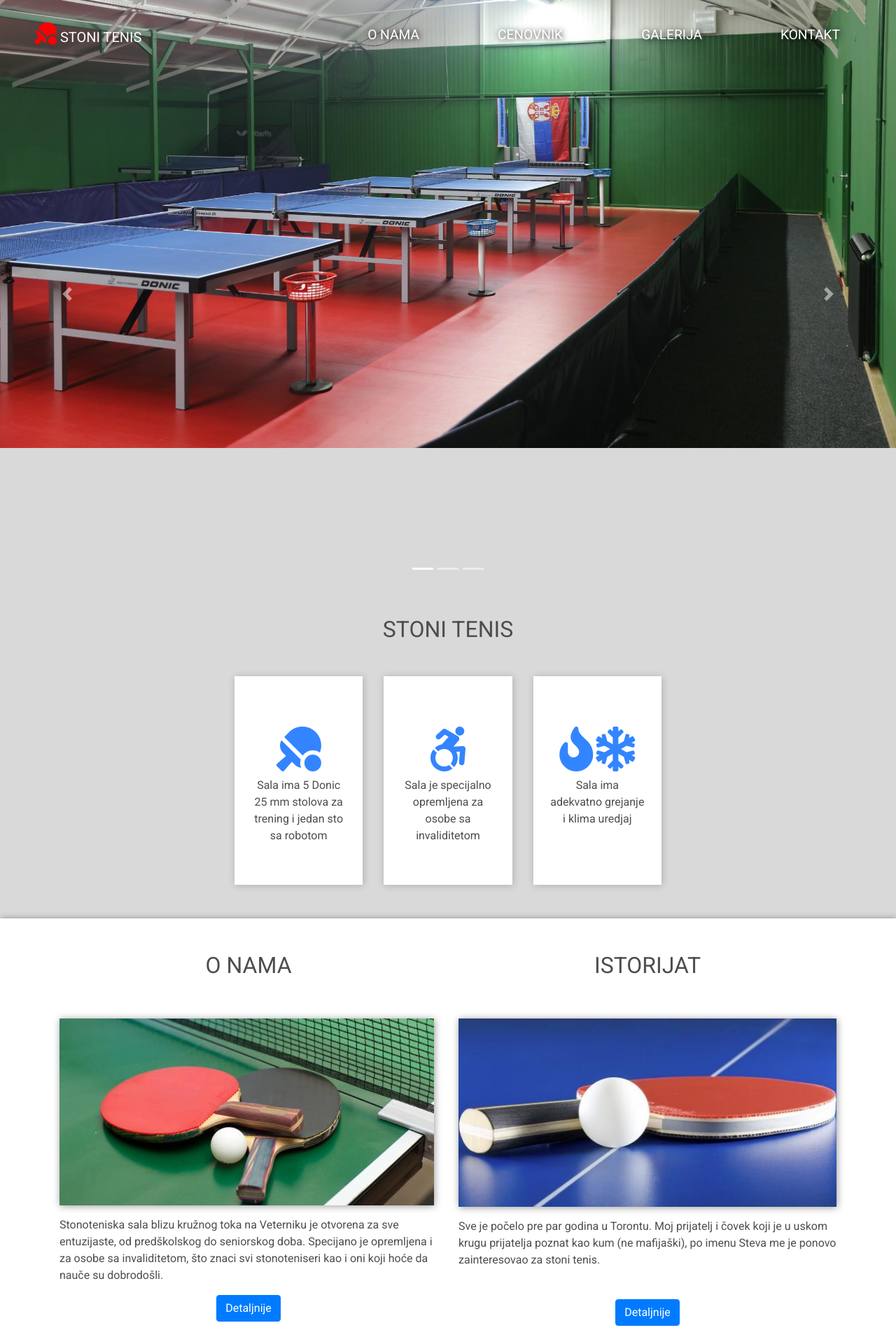
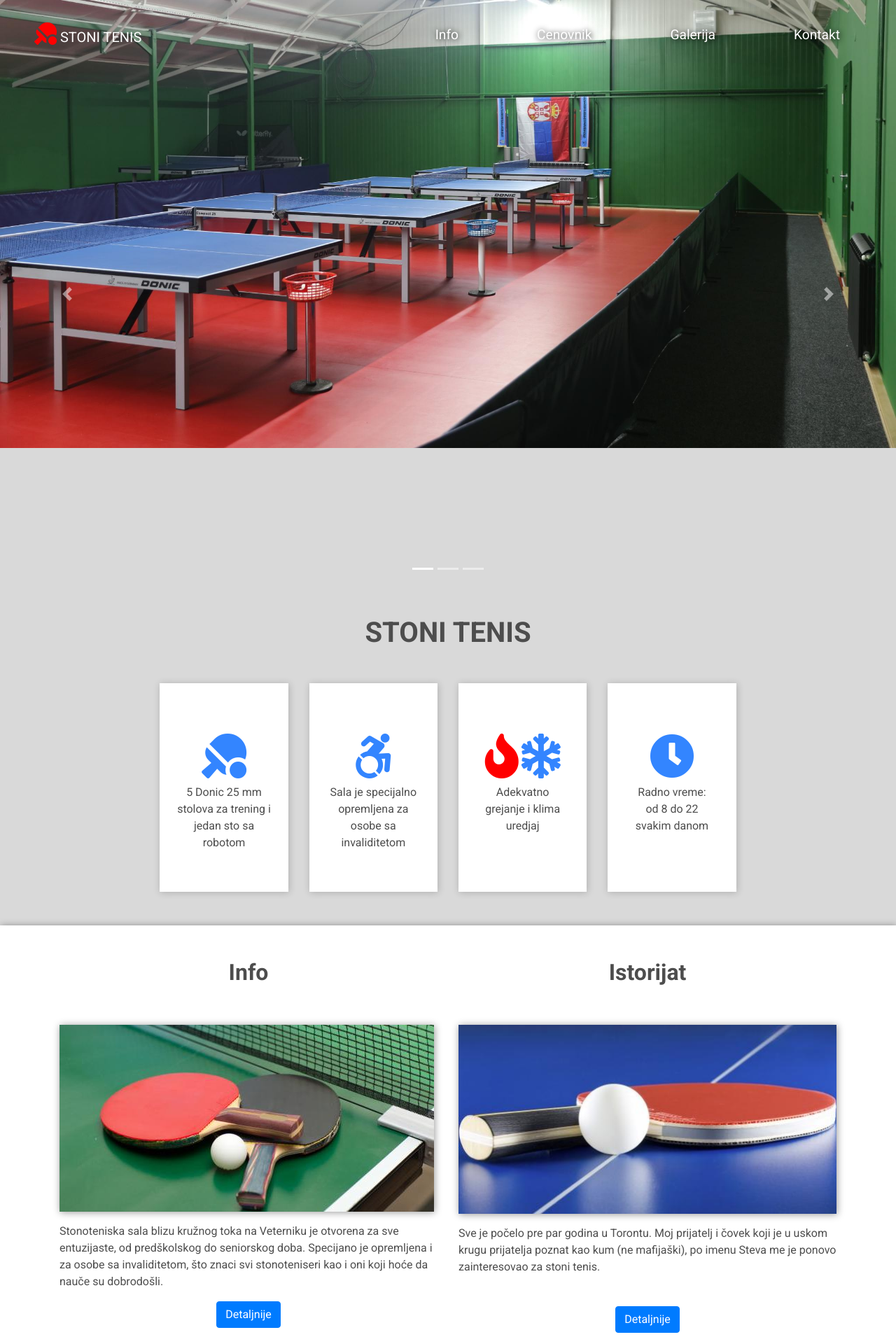
Before and after one commit to bboypamik/stonitenis, a PHP site: page / in a window 1280 px wide. Shown: the top 1920 px of the page at 70% size. Run offline with PHP 8.4, Linux system fonts and the light colour scheme; some libraries are stand-ins or nearby versions.

Commit message:
gotovo još samo m

```diff
--- a/css/styles.css
+++ b/css/styles.css
@@ -2,6 +2,10 @@ body {
 background-color: #d9d9d9;
     font-family: 'Roboto', sans-serif;
     color: #4d4d4d;
+
+}
+body h1,h2 {
+    font-weight: bolder;
 }
 
 body i{
@@ -151,3 +155,7 @@ footer {
 .istorijat button {
     margin-top: 28px;
 }
+
+.vatra {
+    color:red !important;
+}
--- a/index.html
+++ b/index.html
@@ -21,10 +21,10 @@
         <a href="#pocetna" class="navbar-brand logo slide-section"><i class="fas fa-table-tennis"></i> STONI TENIS</a>
         <div class="collapse navbar-collapse">
             <ul class="navbar-nav ml-auto ">
-                <li class="nav-item ml-5 mr-5"><a href="#onama" class="nav-link slide-section">O NAMA</a></li>
-                <li class="nav-item ml-5 mr-5"><a href="#cenovnik" class="nav-link slide-section">CENOVNIK</a></li>
-                <li class="nav-item ml-5 mr-5"><a href="#galerija" class="nav-link slide-section">GALERIJA</a></li>
-                <li class="nav-item ml-5 mr-5"><a href="#kontakt" class="nav-link slide-section">KONTAKT</a></li>
+                <li class="nav-item ml-5 mr-5"><a href="#onama" class="nav-link slide-section">Info</a></li>
+                <li class="nav-item ml-5 mr-5"><a href="#cenovnik" class="nav-link slide-section">Cenovnik</a></li>
+                <li class="nav-item ml-5 mr-5"><a href="#galerija" class="nav-link slide-section">Galerija</a></li>
+                <li class="nav-item ml-5 mr-5"><a href="#kontakt" class="nav-link slide-section">Kontakt</a></li>
 
             </ul>
 
@@ -49,6 +49,7 @@
             <img class="d-block img-fluid" src="images/table_tennis4.jpeg" alt="Third slide">
         </div>
     </div>
+
     <a class="carousel-control-prev" href="#carouselExampleIndicators" role="button" data-slide="prev">
         <span class="carousel-control-prev-icon" aria-hidden="true"></span>
         <span class="sr-only">Previous</span>
@@ -61,9 +62,9 @@
 </div>
 
 <div class="container-fluid text-center usluge pb-5 icons ">
-    <h2 class="mb-5 stoni">STONI TENIS</h2>
+    <h1 class="mb-5 stoni">STONI TENIS</h1>
     <div class="row services wow bounceInUp">
-        <div class="col-3">
+        <div class="col-2">
 
         </div>
         <div class="col-2 text-center">
@@ -72,10 +73,11 @@
 
                 <i class="fas fa-table-tennis"></i>
                 <h3></h3>
-                <p>Sala ima 5 Donic 25 mm stolova za trening i jedan sto sa robotom</p>
+                <p> 5 Donic 25 mm stolova za trening i jedan sto sa robotom</p>
             </div>
             </div>
         </div>
+
         <div class="col-2">
             <div class="box-usluge p-4">
                 <div class="unutra mt-5">
@@ -88,14 +90,24 @@
         <div class="col-2">
             <div class="box-usluge p-4">
                 <div class="unutra mt-5">
-                <i class="fas fa-fire"></i>
-                <i class="fas fa-snowflake"></i>
-                <h3></h3>
-                <p>Sala ima adekvatno grejanje i
-                    klima uredjaj</p>
-            </div>
+                    <i class="fas fa-fire vatra"></i>
+                    <i class="fas fa-snowflake"></i>
+                    <h3></h3>
+                    <p>Adekvatno grejanje i
+                        klima uredjaj</p>
+                </div>
             </div>
         </div>
+        <div class="col-2">
+            <div class="box-usluge p-4">
+                <div class="unutra mt-5">
+                    <i class="fas fa-clock"></i>
+                    <h3></h3>
+                    <p>Radno vreme: <br> od 8 do 22 <br>svakim danom</p>
+                </div>
+            </div>
+        </div>
+
 
     </div>
 </div>
@@ -105,7 +117,7 @@
     <div class="container">
         <div class="row">
             <div class="col-6">
-                <h2 class="text-center pb-5 pt-5">O NAMA</h2>
+                <h2 class="text-center pb-5 pt-5">Info</h2>
                 <div class="aboutUs wow bounceInUp">
                 <img src="images/o_nama.jpg" class="img-fluid mb-3">
                 <p class="">Stonoteniska sala blizu kružnog toka na Veterniku je otvorena za sve entuzijaste, od predškolskog do
@@ -121,7 +133,7 @@
                 </div>
             </div>
             <div class="col-6 istorijat">
-                <h2 class="text-center pb-5 pt-5">ISTORIJAT</h2>
+                <h2 class="text-center pb-5 pt-5">Istorijat</h2>
                 <div class="aboutUs wow bounceInUp">
                 <img src="images/tebale-tenni-istorijat.jpg" height="" class="img-fluid mb-3">
                 <p class="">Sve je počelo pre par godina u Torontu. Moj
@@ -145,7 +157,7 @@
 
                     <!-- Modal Header -->
                     <div class="modal-header">
-                        <h4 class="modal-title">O nama</h4>
+                        <h4 class="modal-title">Info</h4>
                         <button type="button" class="close" data-dismiss="modal">&times;</button>
                     </div>
 
@@ -154,44 +166,45 @@
                         <p>Stonoteniska sala blizu kružnog toka na Veterniku je otvorena za sve entuzijaste, od
                             predškolskog do seniorskog doba.
                             Specijano je opremljena i za osobe sa invaliditetom, što znaci svi stonoteniseri
-                            kao i oni koji hoće da nauče su dobrodošli. Sala ima 5 stolova za trening i jedan sto sa
+                            kao i oni koji hoće da nauče su dobrodošli. <br> <br>Sala ima 5 stolova za trening i jedan sto sa
                             robotom.
                             Moguće su sve konfiguracije stolova od jednog do 3 stola za takmičenja, kao i 4 stola za
                             takmičenja
                             liga. Stolovi su Donic 25 mm, dok je pod višeslojna sportska profesionalna podloga
                             prekrivena sa 4.8
-                            mm Gerflor Taraflex podlogom za stoni tenis sa hladnim varenjem između traka Taraflexa.
+                            mm Gerflor Taraflex podlogom za stoni tenis sa hladnim varenjem između traka Taraflexa. <br><br>
                             Osvetljenje
                             je LED iznad stolova sa 750 luksa bez odsjaja sa stolova. Sto sa robotom ima dva usmerene
                             reflektora
-                            direktno na sto. Sala je opremljena sa dve velike svlačionice sa individualnim ormarićima za
+                            direktno na sto. <br><br> Sala je opremljena sa dve velike svlačionice sa individualnim ormarićima za
                             odlaganje opreme i odeće. WC je po standardima svetske organizacije za osobe sa
                             invaliditetom.
                             Postoji posebna muška ženska svlačionica, kao i WC nadovezan na svlačionicu. U ženskom WC-u
                             postoji
                             i tuš sa odgovarajućom preklopnom stolicom prilegođenom osobama sa invaliditetom. Takođe
                             postoji i
-                            WC sa tuš kabinom koji nije predviđen za osobe koje koriste invalidska kolica. Sala ima
+                            WC sa tuš kabinom koji nije predviđen za osobe koje koriste invalidska kolica. <br><br> Sala ima
                             grejanje i
                             klima uredjaj koji je specijalizovan za prostore gde nije dozvoljeno povećana cirkulacija
                             vazduha
-                            (nema promaje). Izolacija je dovoljno dobra da su potrebe grejanja i hladjenja minimalne.
+                            (nema promaje).  Izolacija je dovoljno dobra da su potrebe grejanja i hladjenja minimalne.
+                            <br><br>
                             Visina
                             sale je odgovarajuća standardima takmicarskih sala čime obezbedjuje prozračnost. Boje zidova
                             su
                             nereflektujuća prijatna tamno zelena do visine od 2.80m iznad čega je neutralna krem bela
                             boja kao i
-                            svoda sale. Ulaz je prilagodjen osobama sa svim stepenima invaliditeta u nivou sa behatonom
+                            svoda sale. <br><br> Ulaz je prilagodjen osobama sa svim stepenima invaliditeta u nivou sa behatonom
                             koji je
                             ispred ulaza u salu i parkinga za osobe sa invaliditetom. Veliki parking pokriven tucanikom
                             se
-                            nalazi u nastavku behatonskog dela parkinga. Ulaz u salu je odvojen staklenim delom u kome
+                            nalazi u nastavku behatonskog dela parkinga. <br><br> Ulaz u salu je odvojen staklenim delom u kome
                             se nalazi
                             stelaža za odlaganje cipela. Iz ovog dela se ulazi ili direktno u salu (za osobe u
                             kolicima), ili na
                             druga vrata u deo gde se nalaze stolovi i klupe za gledaoce i roditelje. U ovom delu se
                             nalazi i
-                            dispenzer za hladnu vodu i piće. Sala je otvorena od 8 ujutru do 22 sata svakim danom
+                            dispenzer za hladnu vodu i piće. <br><br> Sala je otvorena od 8 ujutru do 22 sata svakim danom
                             uključujući i
                             vikend. Ova sala je centar kluba Tvrđava 021 i otvorena je za sve entuzijaste. Zakazivanje
                             termina
@@ -223,7 +236,7 @@
 
                 <!-- Modal body -->
                 <div class="modal-body">
-                    <p>Kako je nastala ideja o sali u Veterniku <br> Sve je počelo pre par godina u Torontu. Moj
+                    <p>Kako je nastala ideja o sali u Veterniku <br><br> Sve je počelo pre par godina u Torontu. Moj
                         prijatelj i čovek koji je u uskom krugu prijatelja poznat kao kum (ne mafijaški), po imenu Steva
                         me je ponovo zainteresovao za stoni tenis. Ja nisam nikada bio dobar u stonom tenisu, ali mi to
                         nije nikada smetalo da volim da zaigram. To je počelo jedared mesecno, pa se malo proredilo, pa
@@ -240,7 +253,7 @@
                         sada je postao problem što je taj deo prostora bio veci nego za jedan sto, pa smo onda nacrtali
                         plan da napravimo salu za stoni tenis. Ali ne bilo kakvu salu, nego salu gde će moći svi da
                         igraju. U Novom Sadu to "svi" znači i osobe sa invaliditetom koji koriste razna pomagala
-                        ukljucujuči i kolica. Zasto sam ja želeo da bude takva sala. Prvo zato što je Novi Sad poznat po
+                        ukljucujuči i kolica. <br><br> Zasto sam ja želeo da bude takva sala. Prvo zato što je Novi Sad poznat po
                         legendarnim, a i sadašnjim šampionima u stonom tenisu koji imaju različite stepene invaliditeta,
                         a nemaju pravu salu i uslove za celogodišnji trening. Drugi razlog je to sto sam ja proveo skoro
                         deceniju radeći kao neurolog u regionalnom rehabilitacionom centru za povrede kicmene moždine u
@@ -255,21 +268,22 @@
                         zajedno sa preporukama svetske i američke asocijacije o invaliditetu je dovelo do toga da je
                         nekoliko mudrih prijatelja reklo da je bolje da smo sve srušili prvo pa nanovo gradili nego
                         nastavili gde su stali. Mozda su imali i pravo, ali radovi su već poodmakli i nije bilo nazad.
+                        <br><br>
                         Sada u igru ulazi i Voja, nas prijatelj i specijalista za veze i telefone, koji je između
                         ostalog prijatelj sa Ilijom (Ilija Durasinović), koji je na prvom susretu sa mojim kumom ga
                         potpuno pridobio svojim entuzijazmom. Mozda treba sada napomenuti da je sve radove organizovao i
                         nagledao moj kum Mićko, koji inače po mom sećanju, a to je bar 5-6 decenija unazad nije uzeo
                         ping-pong reket u ruku. Što se kaže ništa nije slučajno, Ilija je baš osnovao novi klub Tvrdjava
                         021 i okupio grupu mladih osoba sa invaliditetom koji su odlučili da krenu i nastave putem
-                        svojih trenera i šampiona i da i oni zavetlaju obraz
+                        svojih trenera i šampiona i da i oni zavetlaju obraz <br><br>
                         Novog Sada, Vojvodine i Srbije. Moj kum Mićko je dobio počasno mesto na osnivačkom "balu" i tako
-                        je postala simbioza Tvrdjava 021 i sale na Veterniku sa posebnim uslovima za osobe sa
-                        invaliditetom. Naravno tu nije ni blizu kraj priče. Tu se pojavljuje i moj zet koji je inace
+                        je postala simbioza Tvrđava 021 i sale na Veterniku sa posebnim uslovima za osobe sa
+                        invaliditetom. <br><br> Naravno tu nije ni blizu kraj priče. Tu se pojavljuje i moj zet koji je inace
                         verziran u grejanje, hlađenje i izolaciju industrijskih objekata i koji naređuje da se stave
                         takve i takve debele krovne ploče, da se mora izolovati pod i zidovi, da se mora napraviti
                         dvostruka atestirana vatrootporna izolacija izmedju sale za stoni tenis i sale za stolariju,
                         obzirom da po zakonu to su dve razlicite delatnosti pod istim krovom. Srećom za čitaoce zabole
-                        me prsti kucajući pa neću dalje. Naravno ne bi bilo sale da nije bilo mnogo ljudi koji su
+                        me prsti kucajući pa neću dalje. <br><br> Naravno ne bi bilo sale da nije bilo mnogo ljudi koji su
                         učestvovali u izgradnji i montaži, naravno po ugovoru, pa cu samo spomenuti one koji su bili
                         uvek kada je trebalo. Josip i Goga su manje više stanovali bar 4-5 meseci u hali radeći na
                         zidovima, gipsu, krečenju, farbanju i svemu drugom. Bez Čede nebi bilo struje, bez Boleta delova
@@ -288,7 +302,7 @@
                         papire i dozvole ili nemaš, manje više praksa je da te komšije prijave. LOL! Ali nas komšija je
                         pitao šta još treba da pomogne. O tome sam čitao samo u knjigama i čuo od mog dede da je tako
                         nekad bilo. Još uvek se zna sta je moba, ali se ne sećam da smo to radili, osim mog kuma koji
-                        radi i šta ga zamoliš i šta on misli da bi ga ti zamolio a sramota te je da pitaš. A sada nešto
+                        radi i šta ga zamoliš i šta on misli da bi ga ti zamolio a sramota te je da pitaš. <br><br> A sada nešto
                         o blizini ili daljini sale u Veterniku od centra Novog Sada. Veterenik je nekada bio kada se
                         išlo prema Futogu ili Bačkoj Palanci. GSP je bio apsolutni kraj grada i svojevremeno smo se
                         pitali koje bio tako pametan da izmesti GSP tako daleko kada je pre bio tu gde je sada fudbalski
@@ -307,7 +321,7 @@
                         se takodje sećam mog prijatelja Steve Nikšića, čuvenog novinara koji je godinama vozio iz Novog
                         Sada u Beograd na posao. Mi smo svi mislili da je malko skrenuo, pošto je bio oštar novinar inače,
                         a onda sam ja vozio preko sata na moj posao u Americi, i nisam mislio da sam skrenuo. A možda i
-                        jesam. Ali takvih je bilo kako kod nas kažu na miliune. LOL! A sada kratko zašto imamo na slici
+                        jesam. Ali takvih je bilo kako kod nas kažu na miliune. LOL! <br><br> A sada kratko zašto imamo na slici
                         dva zeca koja igraju stoni tenis. E, pa Futog je blizu, a jednu noć mi zatekli dva zeca kako
                         igraju tenis u našoj novo sagradjenoj sali. E, pa kada mogu zečevi, mogu i svi koji imaju
                         interes za stoni tenis. Dobrodošli!</p>
@@ -390,8 +404,8 @@
 <div id="galerija"></div>
 <div class="pics pb-5 pt-5">
     <div class="container">
-        <h2 class="text-center pb-5 mt-5">GALERIJA</h2>
-
+        <h2 class="text-center pb-5 mt-5">Galerija</h2>
+        <div class="popup-gallery">
         <div class="row wow bounceInUp">
             <div class="col-4 mb-4">
                 <a class="test-popup-link" href="images/gallery/1.JPG">
@@ -447,6 +461,7 @@
                 </a>
             </div>
         </div>
+    </div>
     </div>
 
 
```
Also changed, not shown: js/scripts.js (+12 -1 lines).
